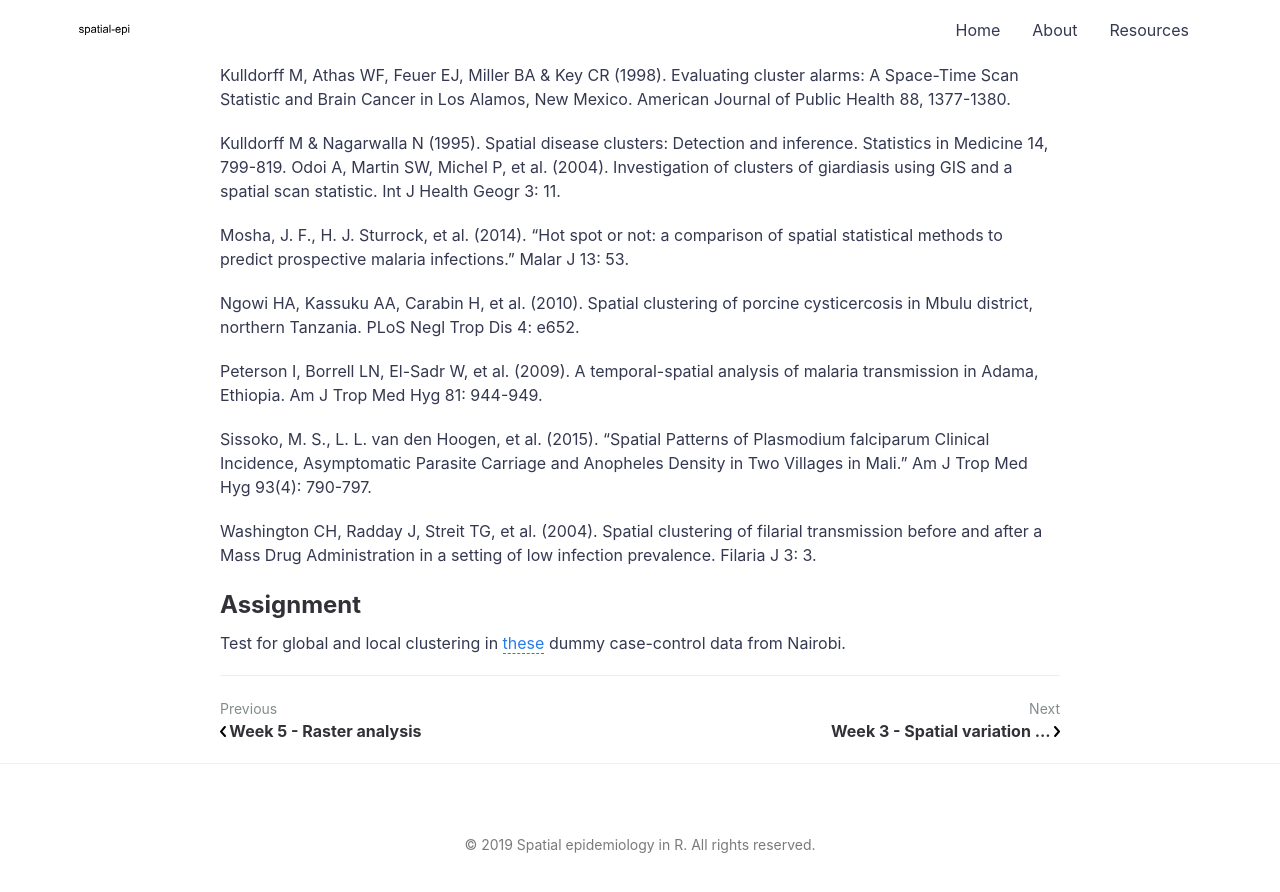
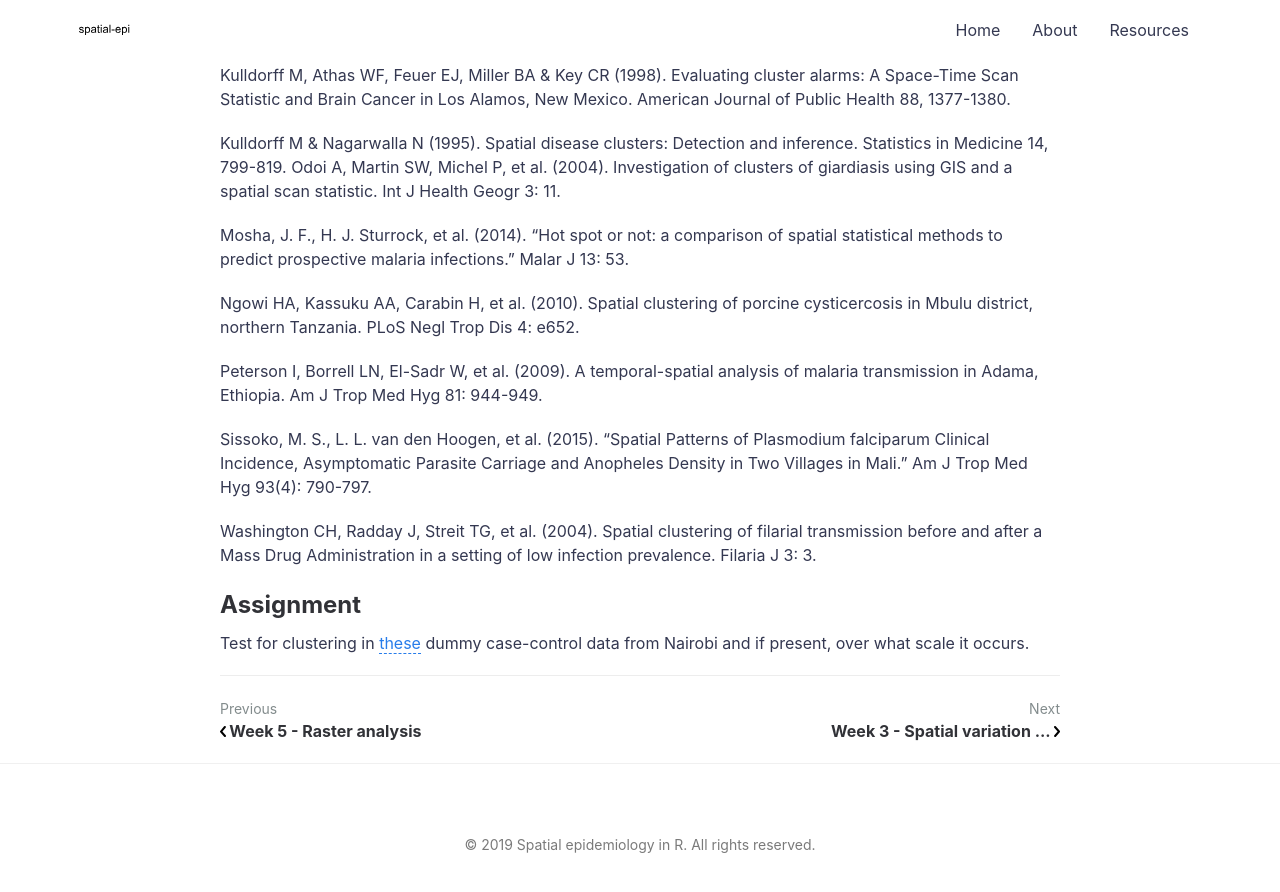
Before and after one commit to HughSt/HughSt.github.io, a Jekyll site: the page built from _posts/2017-10-13-week-4.md, in a window 1280 px wide and 900 px high, scrolled down 22013 px. Shown: the top 892 px of the window. Built offline with Jekyll 4.4.1, drawn with Linux system fonts in a browser that asks for light colours.

Commit message:
Updated language on week 4 assignment

```diff
--- a/_posts/2017-10-13-week-4.md
+++ b/_posts/2017-10-13-week-4.md
@@ -703,4 +703,4 @@ Washington CH, Radday J, Streit TG, et al. (2004). Spatial clustering of filaria
 
 
 ## Assignment
-Test for global and local clustering in [these](https://raw.githubusercontent.com/HughSt/HughSt.github.io/master/course_materials/week3/Assignment/cases_nairobi.csv) dummy case-control data from Nairobi.
+Test for clustering in [these](https://raw.githubusercontent.com/HughSt/HughSt.github.io/master/course_materials/week3/Assignment/cases_nairobi.csv) dummy case-control data from Nairobi and if present, over what scale it occurs.
```
